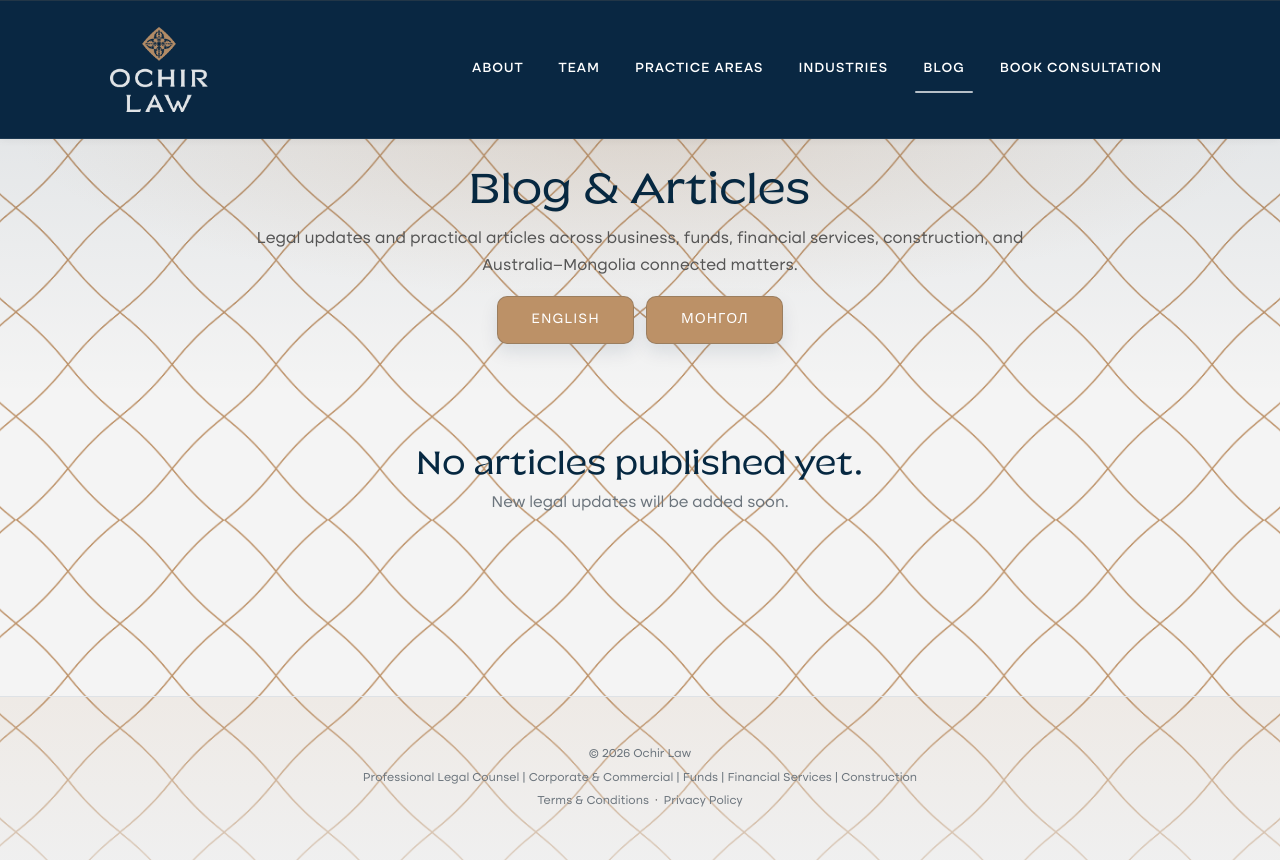
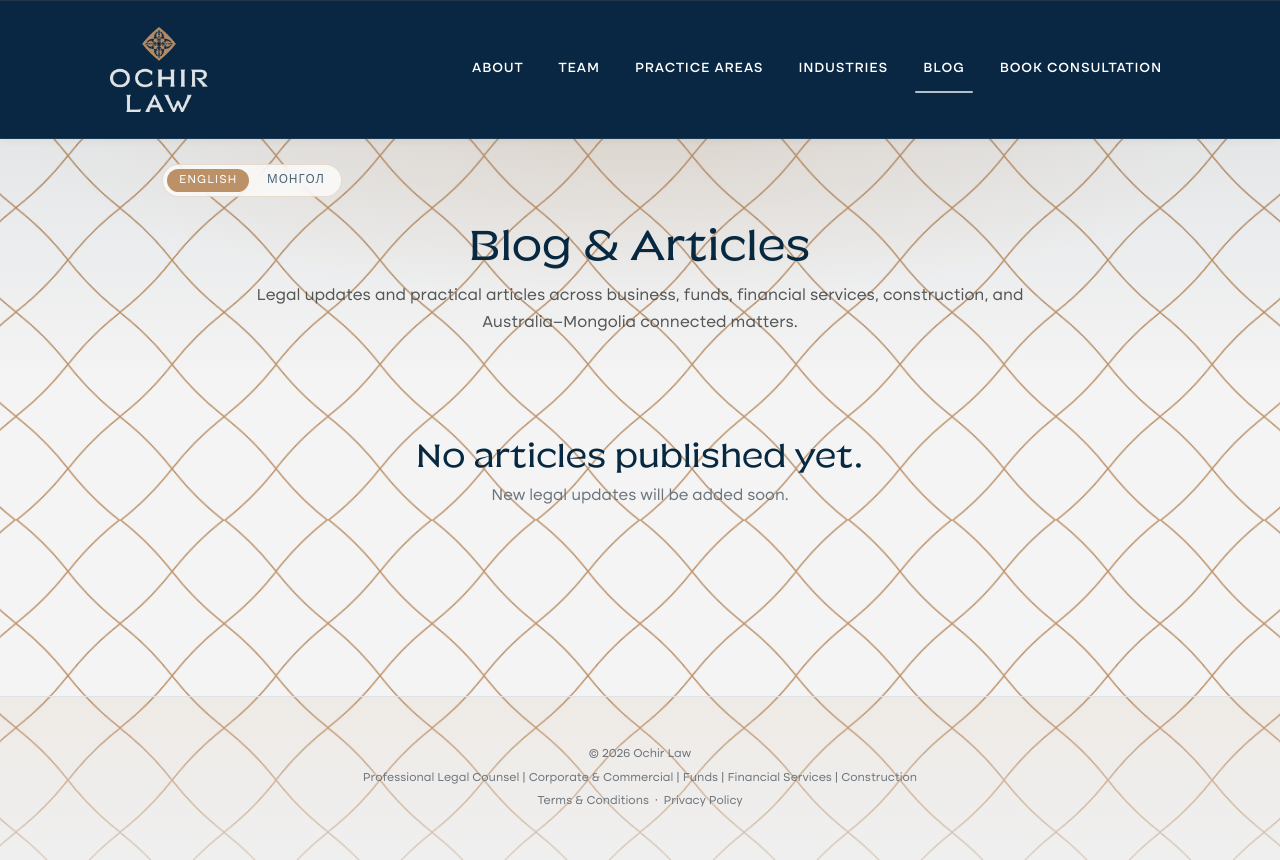
Before and after one commit to bajixy/ochirlaw, a Flask app: page /blog/en in a window 1280 px wide. Run offline with Flask 3, Linux system fonts and the light colour scheme; data that the repository does not hold is empty; some libraries are stand-ins or nearby versions.

Commit message:
Refine blog language switch and Mongolian typography

```diff
--- a/app/templates/blog/index.html
+++ b/app/templates/blog/index.html
@@ -1,25 +1,78 @@
 {% extends "base.html" %}
 
 {% set is_mn = lang == 'mn' %}
+{% block html_lang %}{{ 'mn' if is_mn else 'en' }}{% endblock %}
 {% block title %}{{ 'Нийтлэлүүд' if is_mn else 'Blog & Articles' }} – Ochir Law{% endblock %}
 {% block meta_description %}{{ 'Ochir Law legal updates and articles in Mongolian and English.' if not is_mn else 'Ochir Law-ийн хууль эрх зүйн нийтлэл, мэдээ мэдээлэл.' }}{% endblock %}
 
+{% block head %}
+<style>
+  .blog-lang-switch {
+    display: inline-flex;
+    align-items: center;
+    gap: 0.35rem;
+    padding: 0.25rem;
+    border: 1px solid rgba(188,145,103,0.28);
+    border-radius: 999px;
+    background: rgba(255,255,255,0.72);
+    backdrop-filter: blur(8px);
+  }
+  .blog-lang-switch a {
+    display: inline-flex;
+    align-items: center;
+    justify-content: center;
+    padding: 0.35rem 0.75rem;
+    border-radius: 999px;
+    font-size: 0.74rem;
+    line-height: 1;
+    letter-spacing: 0.08em;
+    text-transform: uppercase;
+    text-decoration: none;
+    color: rgba(6,40,65,0.72);
+  }
+  .blog-lang-switch a.active {
+    background: #bc9167;
+    color: #fff;
+  }
+  .mn-copy,
+  html[lang="mn"] .blog-page {
+    font-family: Arial, "Helvetica Neue", Helvetica, sans-serif;
+    letter-spacing: 0;
+  }
+  .mn-copy h1,
+  .mn-copy h2,
+  .mn-copy h3,
+  html[lang="mn"] .blog-page h1,
+  html[lang="mn"] .blog-page h2,
+  html[lang="mn"] .blog-page h3 {
+    font-family: Arial, "Helvetica Neue", Helvetica, sans-serif;
+    font-weight: 600;
+    letter-spacing: -0.01em;
+  }
+</style>
+{% endblock %}
+
 {% block content %}
 
-<section class="page-header">
-  <div class="container">
-    <h1>{{ 'Нийтлэлүүд' if is_mn else 'Blog & Articles' }}</h1>
-    <p>
-      {{ 'Бизнес, санхүүгийн үйлчилгээ, сан, барилга болон Австрали–Монголтой холбоотой эрх зүйн нийтлэлүүд.' if is_mn else 'Legal updates and practical articles across business, funds, financial services, construction, and Australia–Mongolia connected matters.' }}
-    </p>
-    <div class="mt-3">
-      <a class="cta-btn" href="{{ url_for('main.blog_index', lang='en') }}">English</a>
-      <a class="cta-btn ms-2" href="{{ url_for('main.blog_index', lang='mn') }}">Монгол</a>
+<section class="page-header blog-page {{ 'mn-copy' if is_mn else '' }}">
+  <div class="container text-start">
+    <div class="mb-4">
+      <nav class="blog-lang-switch" aria-label="Blog language switcher">
+        <a href="{{ url_for('main.blog_index', lang='en') }}" class="{{ 'active' if not is_mn else '' }}">English</a>
+        <a href="{{ url_for('main.blog_index', lang='mn') }}" class="{{ 'active' if is_mn else '' }}">Монгол</a>
+      </nav>
+    </div>
+
+    <div class="text-center">
+      <h1>{{ 'Нийтлэлүүд' if is_mn else 'Blog & Articles' }}</h1>
+      <p>
+        {{ 'Бизнес, санхүүгийн үйлчилгээ, сан, барилга болон Австрали–Монголтой холбоотой эрх зүйн нийтлэлүүд.' if is_mn else 'Legal updates and practical articles across business, funds, financial services, construction, and Australia–Mongolia connected matters.' }}
+      </p>
     </div>
   </div>
 </section>
 
-<section class="my-5">
+<section class="my-5 blog-page {{ 'mn-copy' if is_mn else '' }}">
   <div class="container">
     {% if posts %}
       <div class="row g-4">
```
